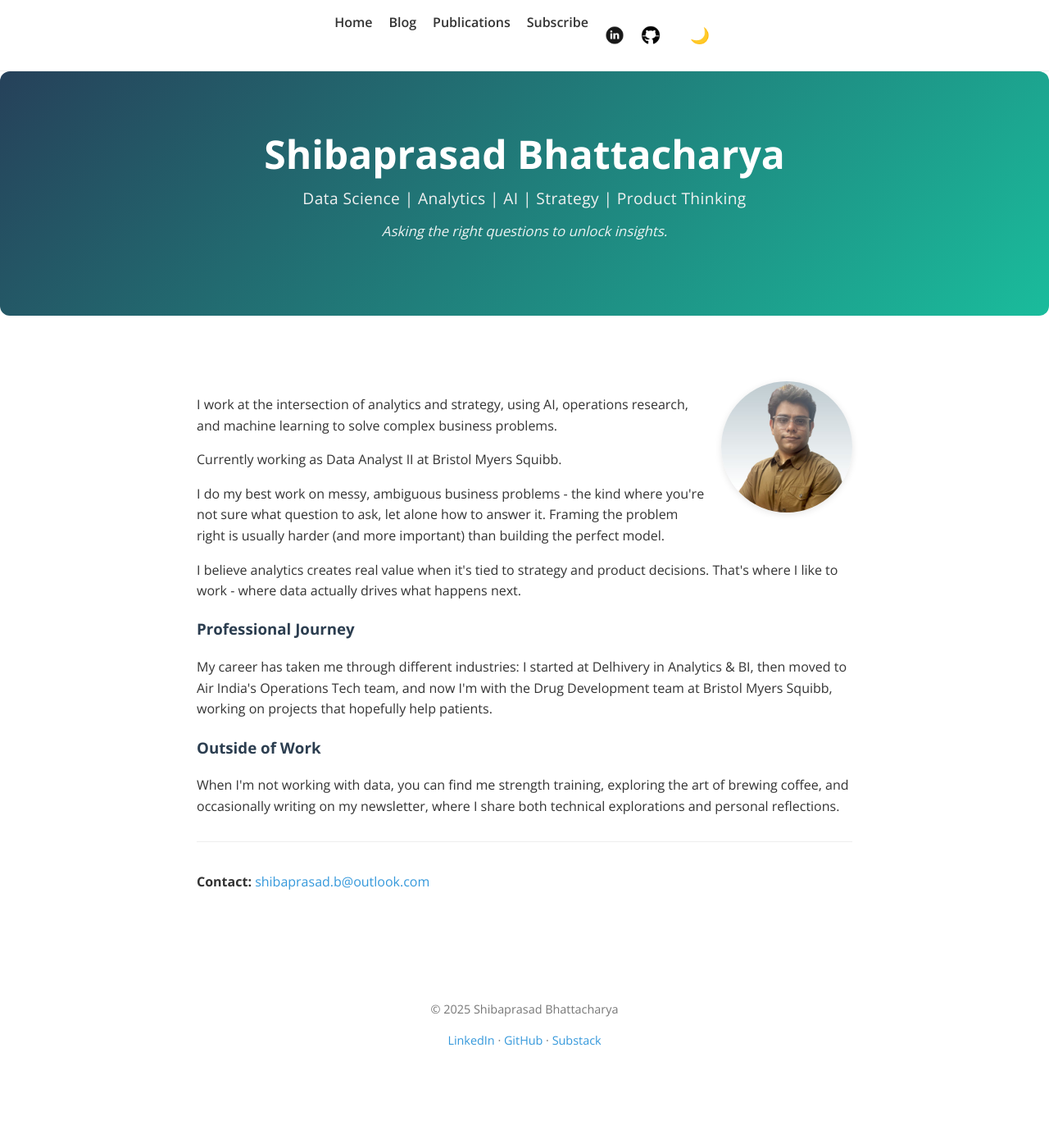
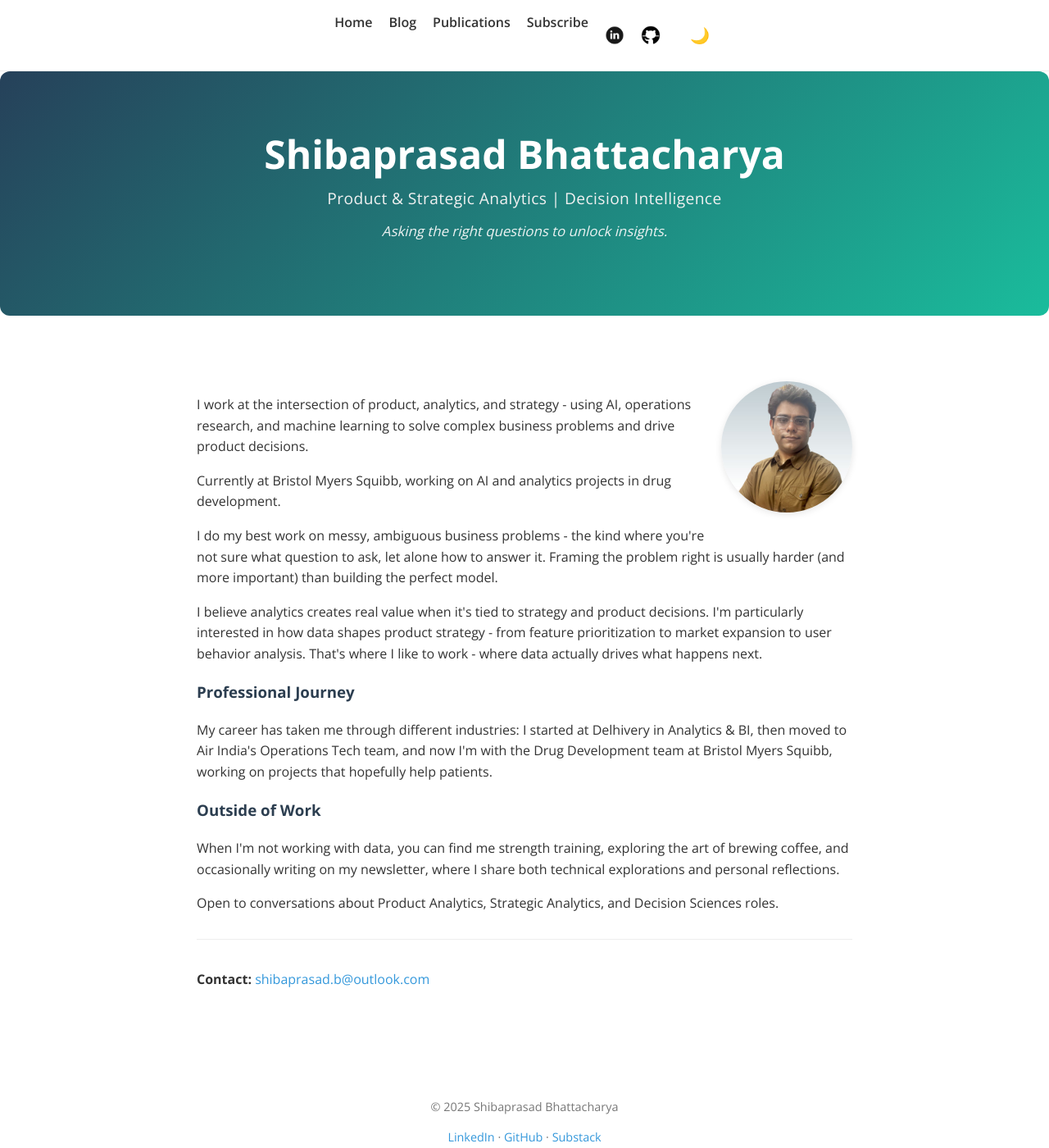
Before and after one commit to shibaprasadb/shibaprasadb.github.io, a Jekyll site: the page built from index.html, in a window 1280 px wide and 1400 px high. Shown: the whole window at 82% size. Built offline with Jekyll 4.4.1, drawn with Linux system fonts in a browser that asks for light colours.

Commit message:
Update personal information and professional details

```diff
--- a/index.html
+++ b/index.html
@@ -6,7 +6,7 @@ title: Shibaprasad Bhattacharya
   <div class="hero-inner">
     <h1>Shibaprasad Bhattacharya</h1>
     <p class="hero-sub">
-      Data Science | Analytics | AI | Strategy | Product Thinking
+      Product & Strategic Analytics | Decision Intelligence
     </p>
     <p class="hero-motto">
       Asking the right questions to unlock insights.
@@ -17,13 +17,13 @@ title: Shibaprasad Bhattacharya
 <div class="container about">
   <img src="images/headshot.jpg" alt="Shibaprasad Bhattacharya" class="headshot" loading="lazy">
 
-  <p>I work at the intersection of analytics and strategy, using AI, operations research, and machine learning to solve complex business problems.</p>
+  <p>I work at the intersection of product, analytics, and strategy - using AI, operations research, and machine learning to solve complex business problems and drive product decisions.</p>
 
-  <p>Currently working as Data Analyst II at Bristol Myers Squibb.</p>
+  <p>Currently at Bristol Myers Squibb, working on AI and analytics projects in drug development.</p>
 
   <p>I do my best work on messy, ambiguous business problems - the kind where you're not sure what question to ask, let alone how to answer it. Framing the problem right is usually harder (and more important) than building the perfect model.</p>
 
-  <p>I believe analytics creates real value when it's tied to strategy and product decisions. That's where I like to work - where data actually drives what happens next.</p>
+  <p>I believe analytics creates real value when it's tied to strategy and product decisions. I'm particularly interested in how data shapes product strategy - from feature prioritization to market expansion to user behavior analysis. That's where I like to work - where data actually drives what happens next.</p>
 
   <h3>Professional Journey</h3>
 
@@ -32,6 +32,8 @@ title: Shibaprasad Bhattacharya
   <h3>Outside of Work</h3>
   <p>When I'm not working with data, you can find me strength training, exploring the art of brewing coffee, and occasionally writing on my newsletter, where I share both technical explorations and personal reflections.</p>
 
+  <p>Open to conversations about Product Analytics, Strategic Analytics, and Decision Sciences roles.</p>
+
   <div class="contact">
 
     <p><strong>Contact:</strong> <a href="mailto:shibaprasad.b@outlook.com">shibaprasad.b@outlook.com</a></p>
```
